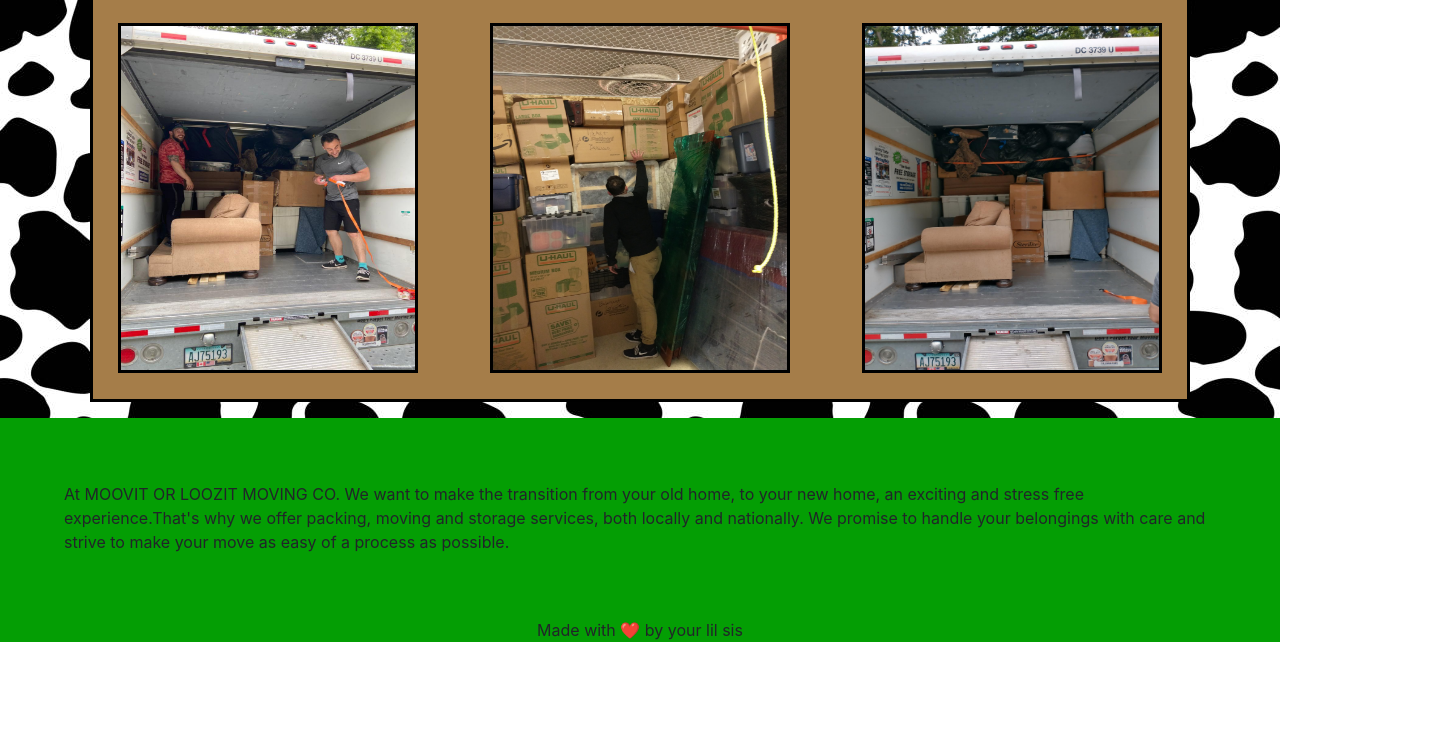
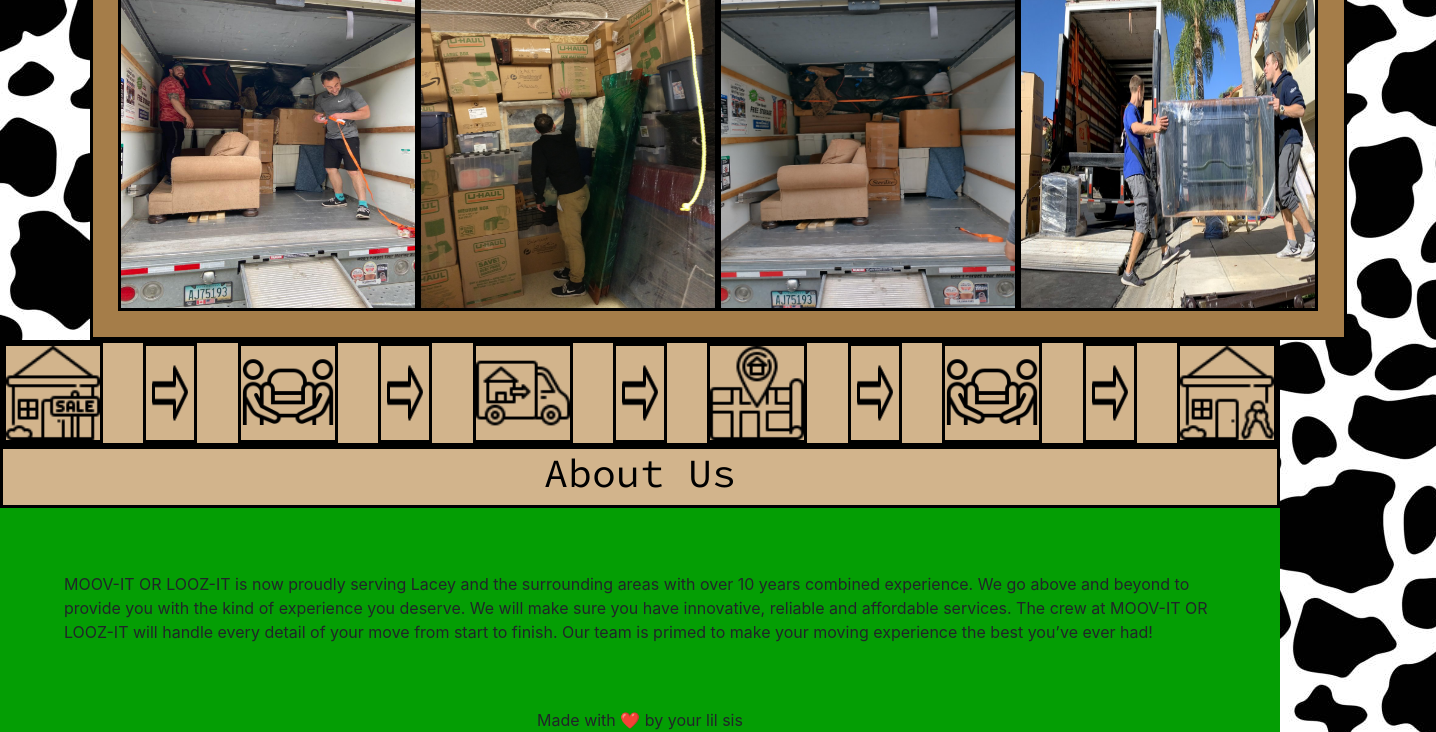
Before and after one commit to t-vanderwolk/MooveItOrLoozeIt, a website: page index.html in a window 1280 px wide. Shown: the part 306-1038 px from the top of the page, 1436 px wide, since content can reach past the window. Before the commit the page ends 948 px from the top, so only its background shows below. Drawn offline with nearby package versions, Linux system fonts and the light colour scheme; a web font is replaced by a local one.

Commit message:
restyled, added icons and more images

```diff
--- a/assets/style.css
+++ b/assets/style.css
@@ -88,8 +88,8 @@
 
     }
 
-    ol{
-    display: flex;
+     ol{
+    display: inline-flex;
     justify-content:space-between;
     align-items: center;
     list-style: none;
@@ -99,6 +99,7 @@
    margin-left:7%;
    margin-right:7%;
    margin-top: 0%;
+   margin-bottom: 0%;
     padding: 2%;
     border: 3px solid black;
     }
@@ -289,3 +290,10 @@ input[type=submit] {
   margin-right: 7%;
   border: 3px solid black;
 }
+.icons{
+  display: flex;
+  background-color:tan;
+  justify-content: space-between;
+  border: 3px solid black;
+  margin: 0%;
+}
--- a/index.html
+++ b/index.html
@@ -24,12 +24,12 @@
       <h1> MOVING CO.</h1>
         <h2>~"Let's Get MOOvin!"</h2>
       </header>
-      <div class = "aboutus">
+      <!-- <div class = "aboutus">
         <h1>About Us</h1>
-      </div>
+      </div> -->
 
-      <div class = "pics">
-        <ol id ="#pics">
+      <div class = "pics" id ="#pics">
+        <ol >
 
       <li>
     <img src="./assets/photos/image2.jpeg" alt="..." width="300" height="350">
@@ -42,11 +42,40 @@
       <li>
         <img src="./assets/photos/image3.jpeg" alt="..." width="300" height="350">
       </li>
+      <li>
+        <img src="./assets/photos/o-4.jpg" alt="..." width="300" height="350">
+      </li>
 
       </ol>
     </div>
-    <section class ="about-us-text">At MOOVIT OR LOOZIT MOVING CO. We want to make the transition from your old home, to your new home, an exciting and stress free experience.That's why we offer packing, moving and storage services, both locally and nationally. We promise to handle your belongings with care and strive to make your move as easy of a process as possible.</section>
+    <div class = "icons">
+    <img src="./assets/icons/icons8-house-64.png" alt= 'house' height="100px" width="100px">
+    <img src="./assets/icons/icons8-arrow-48.png" alt= 'arrow'>
+    <img src="./assets/icons/icons8-movers-100.png" alt= 'movers'height="100px" width="100px">
+    <img src="./assets/icons/icons8-arrow-48.png" alt= 'arrow' >
+    <img src="./assets/icons/icons8-moving-truck-64.png" alt= 'moving-truck'height="100px" width="100px">
+    <img src="./assets/icons/icons8-arrow-48.png" alt= 'arrow'>
 
+    <img src="./assets/icons/icons8-map-64.png" alt= 'map'height="100px" width="100px">
+    <img src="./assets/icons/icons8-arrow-48.png" alt= 'arrow' ">
+
+    <img src="./assets/icons/icons8-movers-100.png" alt= 'movers'height="100px" width="100px">
+    <img src="./assets/icons/icons8-arrow-48.png" alt= 'arrow' >
+
+    <img src="./assets/icons/icons8-house-key-64.png" alt= 'key'height="100px" width="100px">
+
+  </div>
+
+    <div class = "aboutus">
+      <h1>About Us</h1>
+    </div>
+    <!-- <section class ="about-us-text">At MOOVIT OR LOOZIT MOVING CO. We want to make the transition from your old home, to your new home, an exciting and stress free experience.That's why we offer packing, moving and storage services, both locally and nationally. We promise to handle your belongings with care and strive to make your move as easy of a process as possible.</section> -->
+ <section class ="about-us-text">MOOV-IT OR LOOZ-IT is now
+  proudly serving Lacey and the surrounding areas with over 10 years combined experience.
+
+  We go above and beyond to provide you with the kind of experience you deserve. We will make sure you have innovative, reliable and affordable services. The crew at MOOV-IT OR LOOZ-IT will handle every detail of your move from start to finish.
+
+  Our team is primed to make your moving experience the best you’ve ever had! </section>
   <footer class ="madewithlove"> Made with ❤️ by your lil sis</footer>
 </body>
 </html>
```
Also changed, not shown: quote.html (+1 -1 lines), reviews.html (+1 -1 lines), assets/icons/icons8-arrow-48.png (added), assets/icons/icons8-house-64.png (added), assets/icons/icons8-house-key-64.png (added), assets/icons/icons8-map-64.png (added), assets/icons/icons8-movers-100.png (added), assets/icons/icons8-moving-truck-64.png (added), assets/photos/guymoving.jpg (added), assets/photos/loseit.jpg (added), assets/photos/moving.jpg (added), assets/photos/o-4.jpg (added), assets/photos/tboxes.jpg (added).
